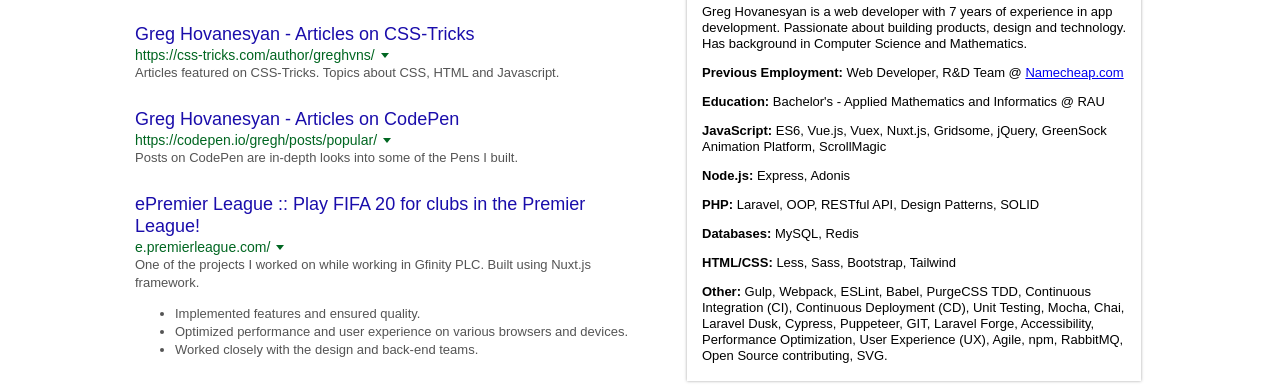
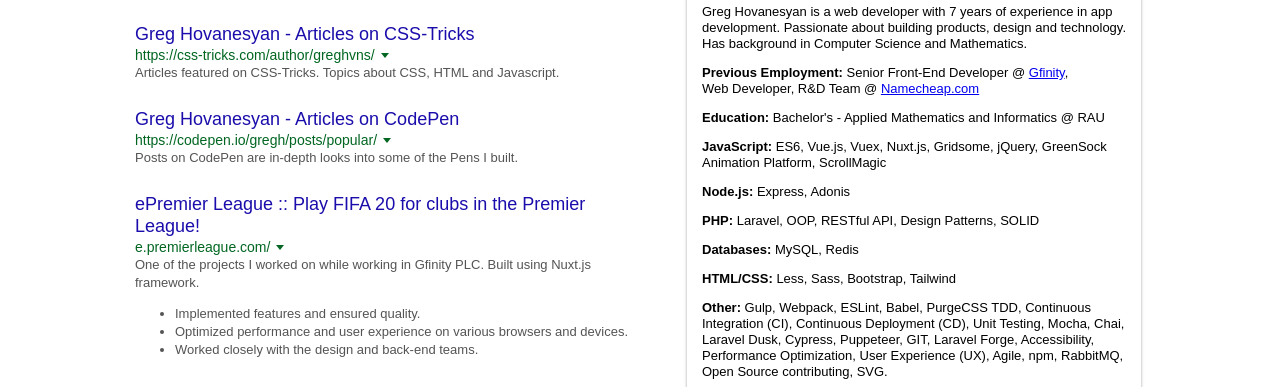
Before and after one commit to greghub/about-me, a plain HTML site: page index.html in a window 1280 px wide. Shown: the part 421-808 px from the top of the page. Drawn offline with Linux system fonts and the light colour scheme.

Commit message:
Add Gfinity to prev

```diff
--- a/index.html
+++ b/index.html
@@ -480,7 +480,7 @@ table span.gle-next {
 			<h1>Greg Hovanesyan</h1>
 			<span>Full Stack Web Developer</span>
 			<p>Greg Hovanesyan is a web developer with 7 years of experience in app development. Passionate about building products, design and technology. Has background in Computer Science and Mathematics.</p>
-			<p><b>Previous Employment:</b> Web Developer, R&D Team @ <a href="https://www.namecheap.com/" target="_blank">Namecheap.com</a></p>
+			<p><b>Previous Employment:</b> Senior Front-End Developer @ <a href="https://www.gfinityplc.com/" target="_blank">Gfinity</a>, <br>Web Developer, R&D Team @ <a href="https://www.namecheap.com/" target="_blank">Namecheap.com</a></p>
 			<p><b>Education:</b> Bachelor's - Applied Mathematics and Informatics @ RAU</p>
 			<p><b>JavaScript:</b> ES6, Vue.js, Vuex, Nuxt.js, Gridsome, jQuery, GreenSock Animation Platform, ScrollMagic</p>
 			<p><b>Node.js:</b> Express, Adonis</p>
```
